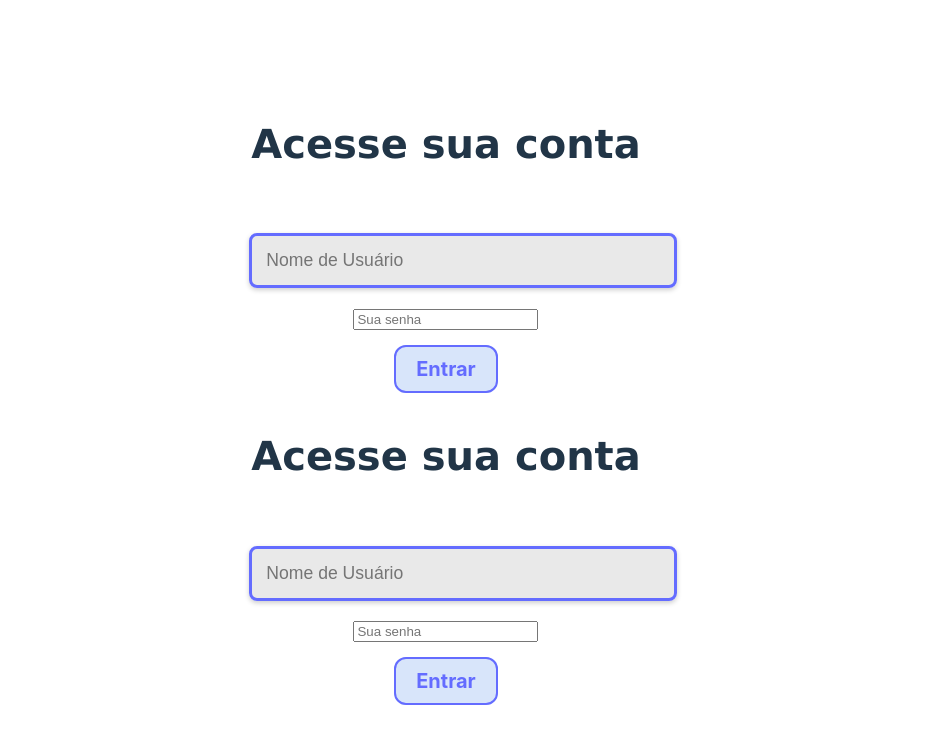
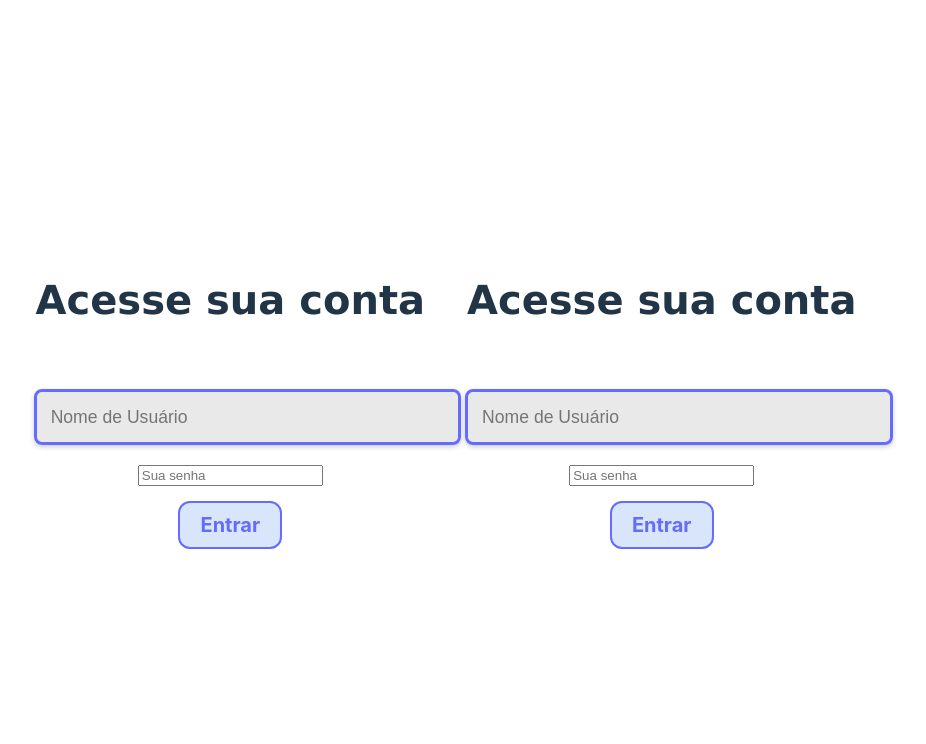
Before and after one commit to vitoriaamaral09/frontend, a React (Vite) app in the folder proj-react/: page / in a window 1280 px wide. Shown: the top 744 px of the page, without its empty margins (194-1120 px from the left). Built offline with nearby package versions, Linux system fonts and the light colour scheme.

Commit message:
Update App.jsx

```diff
--- a/proj-react/src/App.jsx
+++ b/proj-react/src/App.jsx
@@ -4,7 +4,7 @@ import { Login } from './assets/Login';
 
 function App(){
   return (
-    <div>
+    <div className='login-container'>
       <Login />
       <Login/>
     </div>
```
